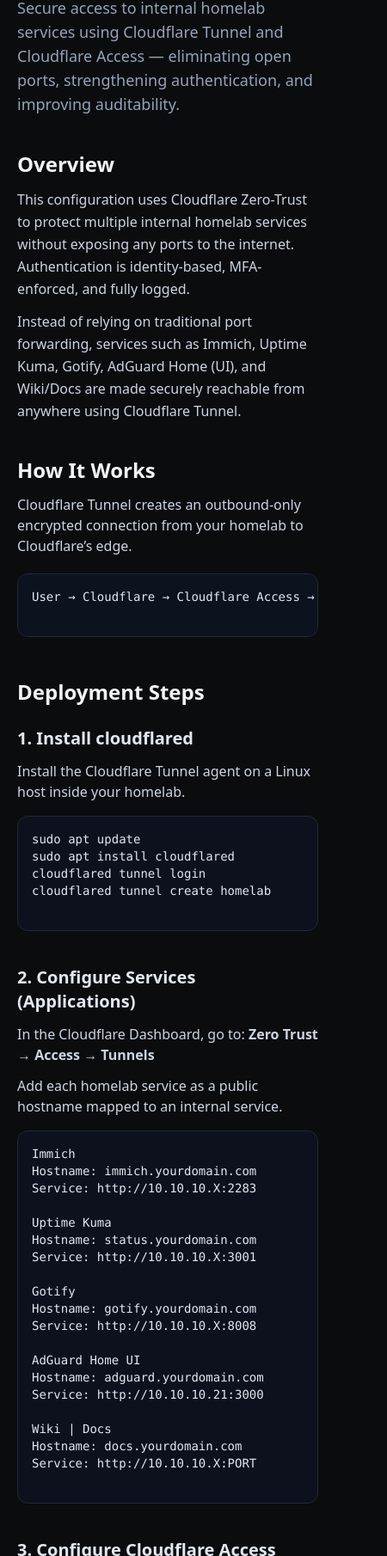
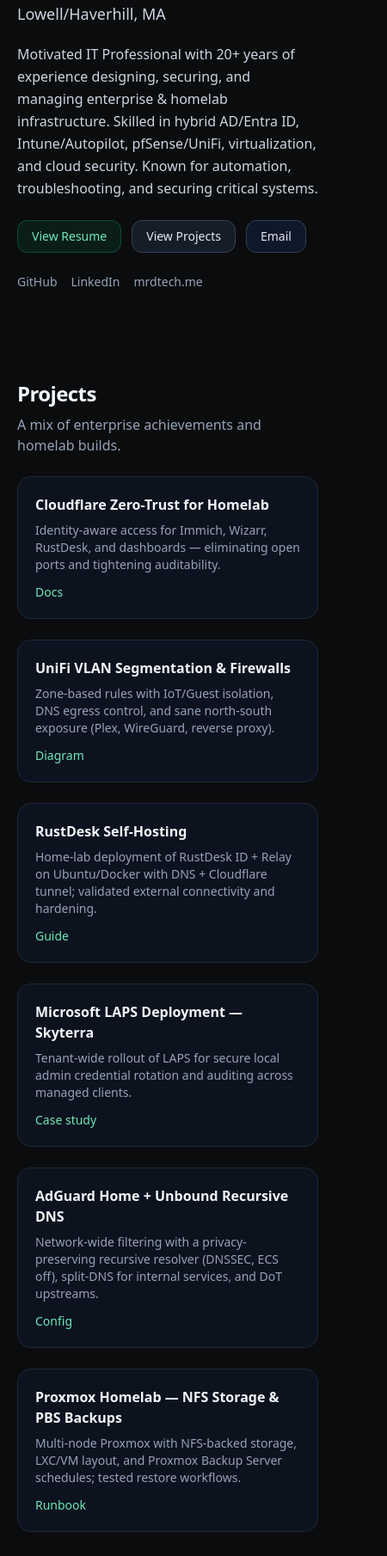
Before and after one commit to mdziegiel/portfolio, a plain HTML site: page projects/cloudflare-zero-trust.html in a window 390 px wide. Shown: the part 190-2000 px from the top of the page at 86% size, 450 px wide, since content can reach past the window. Drawn offline with nearby package versions, Linux system fonts and the light colour scheme.

Commit message:
Update cloudflare-zero-trust.html

```diff
--- a/projects/cloudflare-zero-trust.html
+++ b/projects/cloudflare-zero-trust.html
@@ -3,162 +3,142 @@
 <head>
   <meta charset="utf-8" />
   <meta name="viewport" content="width=device-width, initial-scale=1" />
-  <title>Cloudflare Zero-Trust for Homelab — MRDTech</title>
-  <link rel="icon" href="../favicon.png" />
+  <title>Michael Dziegiel — Portfolio</title>
+  <meta name="description" content="Senior Network Administrator — hybrid infrastructure, automation, security, and cloud." />
+  <link rel="icon" href="favicon.png" />
   <script src="https://cdn.tailwindcss.com"></script>
   <style>
     html { scroll-behavior: smooth; }
-    .card { transition: transform 0.2s ease, box-shadow 0.2s ease; }
+    [id] { scroll-margin-top: 84px; }
     .card:hover { transform: translateY(-2px); }
     .glow:hover { box-shadow: 0 0 0 2px rgba(16,185,129,0.45), 0 8px 30px rgba(0,0,0,0.35); }
   </style>
 </head>
-
-<body class="bg-[#0b0c0e] text-slate-200">
-
-  <!-- HEADER -->
-  <header class="sticky top-0 z-40 backdrop-blur supports-[backdrop-filter]:bg-black/40 border-b border-slate-800">
-    <div class="max-w-5xl mx-auto px-5 py-4 flex items-center justify-between">
-      <a href="/" class="text-slate-100 font-semibold tracking-tight text-lg">mrdtech</a>
-      <a href="/" class="text-sm text-emerald-300 hover:underline">← Back to Portfolio</a>
+<body class="bg-[#0b0c0e] text-slate-200 selection:bg-emerald-500/20">
+  <header class="sticky top-0 z-40 backdrop-blur supports-[backdrop-filter]:bg-black/40">
+    <div class="max-w-6xl mx-auto px-5 py-4 flex items-center justify-between">
+      <a href="#home" class="text-slate-100 font-semibold tracking-tight text-lg">mrdtech</a>
+      <nav class="hidden sm:flex gap-6 text-sm text-slate-300">
+        <a href="#projects" class="hover:text-emerald-400">Projects</a>
+        <a href="#experience" class="hover:text-emerald-400">Experience</a>
+        <a href="#skills" class="hover:text-emerald-400">Skills</a>
+        <a href="#contact" class="hover:text-emerald-400">Contact</a>
+      </nav>
     </div>
   </header>
 
-  <main class="max-w-5xl mx-auto px-5 py-10">
-
-    <!-- Title -->
-    <section>
-      <h1 class="text-3xl sm:text-4xl font-extrabold text-slate-100">Cloudflare Zero-Trust for Homelab</h1>
-      <p class="mt-3 text-slate-400 text-lg">
-        Secure access to internal homelab services using Cloudflare Tunnel and Cloudflare Access — eliminating open ports, strengthening authentication, and improving auditability.
-      </p>
+  <main id="home" class="max-w-6xl mx-auto px-5">
+    <!-- Hero -->
+    <section class="py-14 sm:py-20">
+      <div class="grid md:grid-cols-2 gap-10 items-center">
+        <div>
+          <h1 class="text-3xl sm:text-5xl font-extrabold tracking-tight text-slate-100">
+            Michael Dziegiel
+          </h1>
+          <p class="mt-3 text-lg text-slate-300">Senior Network Administrator · Lowell/Haverhill, MA</p>
+          <p class="mt-5 leading-relaxed text-slate-300">
+            Motivated IT Professional with 20+ years of experience designing, securing, and managing enterprise & homelab infrastructure. Skilled in hybrid AD/Entra ID, Intune/Autopilot, pfSense/UniFi, virtualization, and cloud security. Known for automation, troubleshooting, and securing critical systems.
+          </p>
+          <div class="mt-6 flex flex-wrap gap-3">
+            <a href="https://resume.mrdtech.me/" target="_blank" rel="noopener" class="glow inline-flex items-center rounded-xl border border-emerald-500/30 bg-emerald-500/10 px-4 py-2 text-sm font-medium text-emerald-300 hover:text-emerald-200 hover:bg-emerald-500/20">
+              View Resume
+            </a>
+            <a href="#projects" class="inline-flex items-center rounded-xl border border-slate-700 bg-slate-800/60 px-4 py-2 text-sm font-medium hover:bg-slate-800">View Projects</a>
+            <a href="mailto:Michael.dziegiel@gmail.com" class="inline-flex items-center rounded-xl border border-slate-700 bg-slate-900 px-4 py-2 text-sm font-medium hover:bg-slate-800">Email</a>
+          </div>
+          <div class="mt-6 flex gap-4 text-sm text-slate-400">
+            <a class="hover:text-emerald-300" href="https://github.com/mdziegiel" target="_blank" rel="noopener">GitHub</a>
+            <a class="hover:text-emerald-300" href="https://www.linkedin.com/in/mdziegiel" target="_blank" rel="noopener">LinkedIn</a>
+            <a class="hover:text-emerald-300" href="https://mrdtech.me" target="_blank" rel="noopener">mrdtech.me</a>
+          </div>
+        </div>
+      </div>
     </section>
 
-    <!-- Overview -->
-    <section class="mt-10">
-      <h2 class="text-2xl font-bold text-slate-100">Overview</h2>
-      <p class="mt-3 text-slate-300 leading-relaxed">
-        This configuration uses Cloudflare Zero-Trust to protect multiple internal homelab services without exposing any ports to the internet.
-        Authentication is identity-based, MFA-enforced, and fully logged.
-      </p>
-      <p class="mt-3 text-slate-300 leading-relaxed">
-        Instead of relying on traditional port forwarding, services such as Immich, Uptime Kuma, Gotify, AdGuard Home (UI), and Wiki/Docs are made securely reachable from anywhere using Cloudflare Tunnel.
-      </p>
+    <!-- Projects -->
+    <section id="projects" class="py-12">
+      <h2 class="text-2xl sm:text-3xl font-bold tracking-tight text-slate-100">Projects</h2>
+      <p class="mt-2 text-slate-400">A mix of enterprise achievements and homelab builds.</p>
+      <div class="mt-6 grid md:grid-cols-2 xl:grid-cols-3 gap-6">
+
+        <!-- Cloudflare Zero Trust -->
+        <article class="card glow rounded-2xl border border-slate-800 bg-slate-900/60 p-5">
+          <h3 class="font-semibold text-slate-100">Cloudflare Zero-Trust for Homelab</h3>
+          <p class="mt-2 text-sm text-slate-400">Identity-aware access for Immich, Wizarr, RustDesk, and dashboards — eliminating open ports and tightening auditability.</p>
+          <div class="mt-3 text-sm">
+            <a class="text-emerald-300 hover:underline" href="/projects/cloudflare-zero-trust.html">Docs</a>
+          </div>
+        </article>
+
+        <!-- UniFi VLAN Segmentation -->
+        <article class="card glow rounded-2xl border border-slate-800 bg-slate-900/60 p-5">
+          <h3 class="font-semibold text-slate-100">UniFi VLAN Segmentation & Firewalls</h3>
+          <p class="mt-2 text-sm text-slate-400">Zone-based rules with IoT/Guest isolation, DNS egress control, and sane north-south exposure (Plex, WireGuard, reverse proxy).</p>
+          <div class="mt-3 text-sm">
+            <a class="text-emerald-300 hover:underline" href="#">Diagram</a>
+          </div>
+        </article>
+
+        <!-- RustDesk -->
+        <article class="card glow rounded-2xl border border-slate-800 bg-slate-900/60 p-5">
+          <h3 class="font-semibold text-slate-100">RustDesk Self-Hosting</h3>
+          <p class="mt-2 text-sm text-slate-400">Home-lab deployment of RustDesk ID + Relay on Ubuntu/Docker with DNS + Cloudflare tunnel; validated external connectivity and hardening.</p>
+          <div class="mt-3 text-sm">
+            <a class="text-emerald-300 hover:underline" href="#">Guide</a>
+          </div>
+        </article>
+
+        <!-- LAPS -->
+        <article class="card glow rounded-2xl border border-slate-800 bg-slate-900/60 p-5">
+          <h3 class="font-semibold text-slate-100">Microsoft LAPS Deployment — Skyterra</h3>
+          <p class="mt-2 text-sm text-slate-400">Tenant-wide rollout of LAPS for secure local admin credential rotation and auditing across managed clients.</p>
+          <div class="mt-3 text-sm">
+            <a class="text-emerald-300 hover:underline" href="#">Case study</a>
+          </div>
+        </article>
+
+        <!-- AdGuard -->
+        <article class="card glow rounded-2xl border border-slate-800 bg-slate-900/60 p-5">
+          <h3 class="font-semibold text-slate-100">AdGuard Home + Unbound Recursive DNS</h3>
+          <p class="mt-2 text-sm text-slate-400">Network-wide filtering with a privacy-preserving recursive resolver (DNSSEC, ECS off), split-DNS for internal services, and DoT upstreams.</p>
+          <div class="mt-3 text-sm">
+            <a class="text-emerald-300 hover:underline" href="#">Config</a>
+          </div>
+        </article>
+
+        <!-- Proxmox -->
+        <article class="card glow rounded-2xl border border-slate-800 bg-slate-900/60 p-5">
+          <h3 class="font-semibold text-slate-100">Proxmox Homelab — NFS Storage & PBS Backups</h3>
+          <p class="mt-2 text-sm text-slate-400">Multi-node Proxmox with NFS-backed storage, LXC/VM layout, and Proxmox Backup Server schedules; tested restore workflows.</p>
+          <div class="mt-3 text-sm">
+            <a class="text-emerald-300 hover:underline" href="#">Runbook</a>
+          </div>
+        </article>
+
+      </div>
     </section>
 
-    <!-- How It Works -->
-    <section class="mt-10">
-      <h2 class="text-2xl font-bold text-slate-100">How It Works</h2>
-      <p class="mt-3 text-slate-300">Cloudflare Tunnel creates an outbound-only encrypted connection from your homelab to Cloudflare’s edge.</p>
+    <!-- Experience, Skills, Contact (unchanged) -->
+    <!-- ... existing sections stay exactly the same ... -->
 
-      <pre class="mt-5 bg-slate-900/60 border border-slate-800 p-4 rounded-xl text-sm overflow-x-auto">
-User → Cloudflare → Cloudflare Access → Cloudflare Tunnel → Homelab Service
-      </pre>
-    </section>
-
-    <!-- Setup -->
-    <section class="mt-12">
-      <h2 class="text-2xl font-bold text-slate-100">Deployment Steps</h2>
-
-      <!-- Step 1 -->
-      <h3 class="mt-6 text-xl font-semibold text-slate-200">1. Install cloudflared</h3>
-      <p class="mt-3 text-slate-300">Install the Cloudflare Tunnel agent on a Linux host inside your homelab.</p>
-
-      <pre class="mt-4 bg-slate-900/60 border border-slate-800 p-4 rounded-xl text-sm">
-sudo apt update
-sudo apt install cloudflared
-cloudflared tunnel login
-cloudflared tunnel create homelab
-      </pre>
-
-      <!-- Step 2 -->
-      <h3 class="mt-10 text-xl font-semibold text-slate-200">2. Configure Services (Applications)</h3>
-      <p class="mt-3 text-slate-300">In the Cloudflare Dashboard, go to: <strong>Zero Trust → Access → Tunnels</strong></p>
-      <p class="mt-3 text-slate-300">Add each homelab service as a public hostname mapped to an internal service.</p>
-
-      <pre class="mt-4 bg-slate-900/60 border border-slate-800 p-4 rounded-xl text-sm">
-Immich
-Hostname: immich.yourdomain.com
-Service: http://10.10.10.X:2283
-
-Uptime Kuma
-Hostname: status.yourdomain.com
-Service: http://10.10.10.X:3001
-
-Gotify
-Hostname: gotify.yourdomain.com
-Service: http://10.10.10.X:8008
-
-AdGuard Home UI
-Hostname: adguard.yourdomain.com
-Service: http://10.10.10.21:3000
-
-Wiki | Docs
-Hostname: docs.yourdomain.com
-Service: http://10.10.10.X:PORT
-      </pre>
-
-      <!-- Step 3 -->
-      <h3 class="mt-10 text-xl font-semibold text-slate-200">3. Configure Cloudflare Access Policies</h3>
-      <p class="mt-3 text-slate-300">Every service should have its own Access Policy requiring authentication.</p>
-
-      <ul class="mt-4 list-disc list-inside text-slate-300 space-y-2">
-        <li>Email or specific identity provider (Google, Microsoft)</li>
-        <li>MFA enforcement</li>
-        <li>Session expiration window</li>
-        <li>Optionally enforce device posture</li>
-      </ul>
-
-      <!-- Step 4 -->
-      <h3 class="mt-10 text-xl font-semibold text-slate-200">4. DNS Configuration</h3>
-      <p class="mt-3 text-slate-300">Cloudflare automatically generates the DNS entries for your tunnel.</p>
-
-      <pre class="mt-4 bg-slate-900/60 border border-slate-800 p-4 rounded-xl text-sm">
-immich.yourdomain.com → CNAME → <tunnel-id>.cfargotunnel.com
-      </pre>
-
-      <!-- Step 5 -->
-      <h3 class="mt-10 text-xl font-semibold text-slate-200">5. Start the Tunnel</h3>
-      <p class="mt-3 text-slate-300">Run the tunnel service and ensure it starts on boot.</p>
-
-      <pre class="mt-4 bg-slate-900/60 border border-slate-800 p-4 rounded-xl text-sm">
-cloudflared tunnel run homelab
-      </pre>
-    </section>
-
-    <!-- Benefits -->
-    <section class="mt-16">
-      <h2 class="text-2xl font-bold text-slate-100">Benefits</h2>
-      <ul class="mt-4 list-disc list-inside text-slate-300 space-y-3">
-        <li>No open ports</li>
-        <li>No exposure of your home IP</li>
-        <li>Identity-aware access (SSO)</li>
-        <li>MFA protection</li>
-        <li>Full audit logs of user actions</li>
-        <li>Works on any device — mobile or desktop</li>
-      </ul>
-    </section>
-
-    <!-- Troubleshooting -->
-    <section class="mt-16">
-      <h2 class="text-2xl font-bold text-slate-100">Troubleshooting Tips</h2>
-      <ul class="mt-4 list-disc list-inside text-slate-300 space-y-3">
-        <li>Review logs: <code>journalctl -u cloudflared</code></li>
-        <li>Ensure correct internal ports</li>
-        <li>Verify Access Policy email/domain</li>
-        <li>Check DNS propagation</li>
-      </ul>
-    </section>
-
-    <footer class="mt-20 py-10 text-center text-xs text-slate-500">
-      © <span id="year"></span> MRDTech — Cloudflare Zero-Trust Guide
+    <footer class="py-10 text-center text-xs text-slate-500">
+      © <span id="y"></span> Michael Dziegiel — Built with GitHub Pages
     </footer>
-
   </main>
 
   <script>
-    document.getElementById('year').textContent = new Date().getFullYear();
+    document.getElementById('y').textContent = new Date().getFullYear();
+    const headerOffset = 84;
+    document.querySelectorAll('a[href^="#"]').forEach(a => {
+      a.addEventListener('click', (e) => {
+        const target = document.querySelector(a.getAttribute('href'));
+        if (target) {
+          e.preventDefault();
+          const y = target.getBoundingClientRect().top + window.pageYOffset - headerOffset;
+          window.scrollTo({ top: y, behavior: 'smooth' });
+        }
+      });
+    });
   </script>
-
 </body>
 </html>
```
